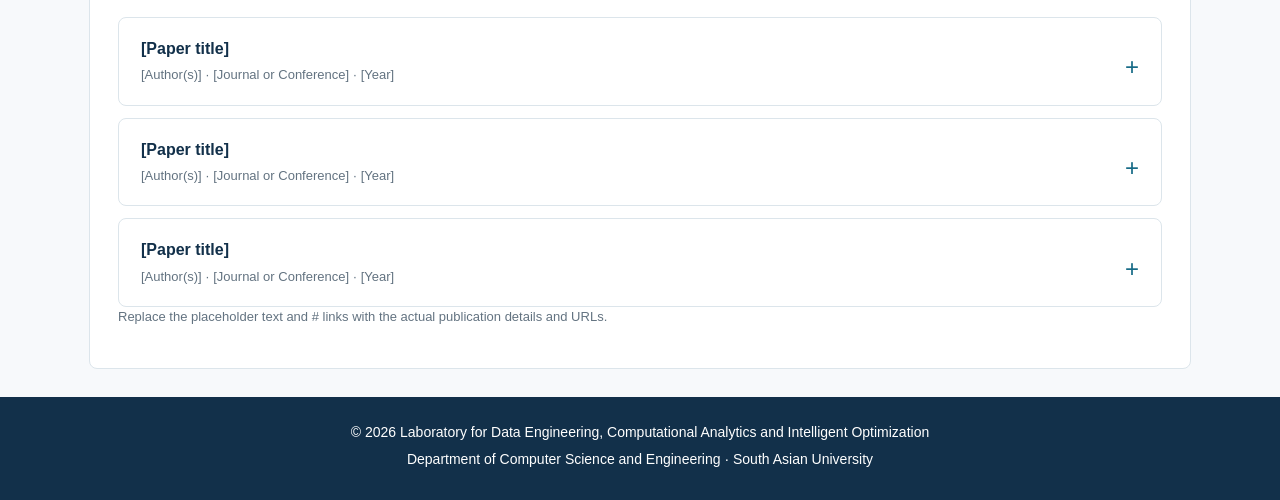
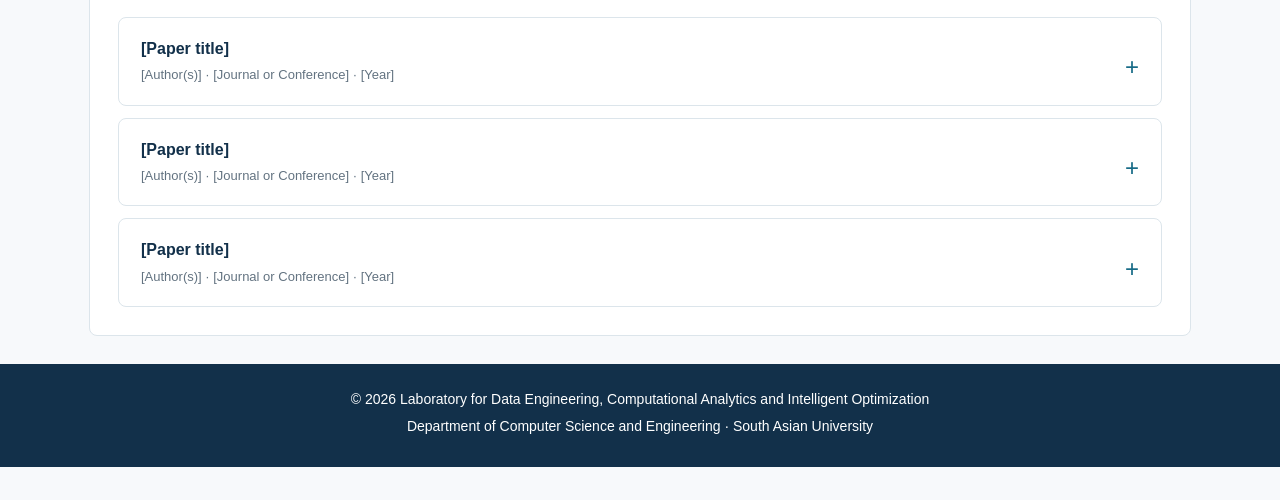
Before and after one commit to Maanit100/FWD105, a plain HTML site: page publications.html in a window 1280 px wide. Shown: the part 335-835 px from the top of the page. After the commit the page ends 802 px from the top, so only its background shows below. Drawn offline with Linux system fonts and the light colour scheme.

Commit message:
Update publications.html

```diff
--- a/publications.html
+++ b/publications.html
@@ -78,7 +78,6 @@
           </div>
         </details>
       </div>
-      <p class="note">Replace the placeholder text and # links with the actual publication details and URLs.</p>
     </section>
   </main>
 
```
